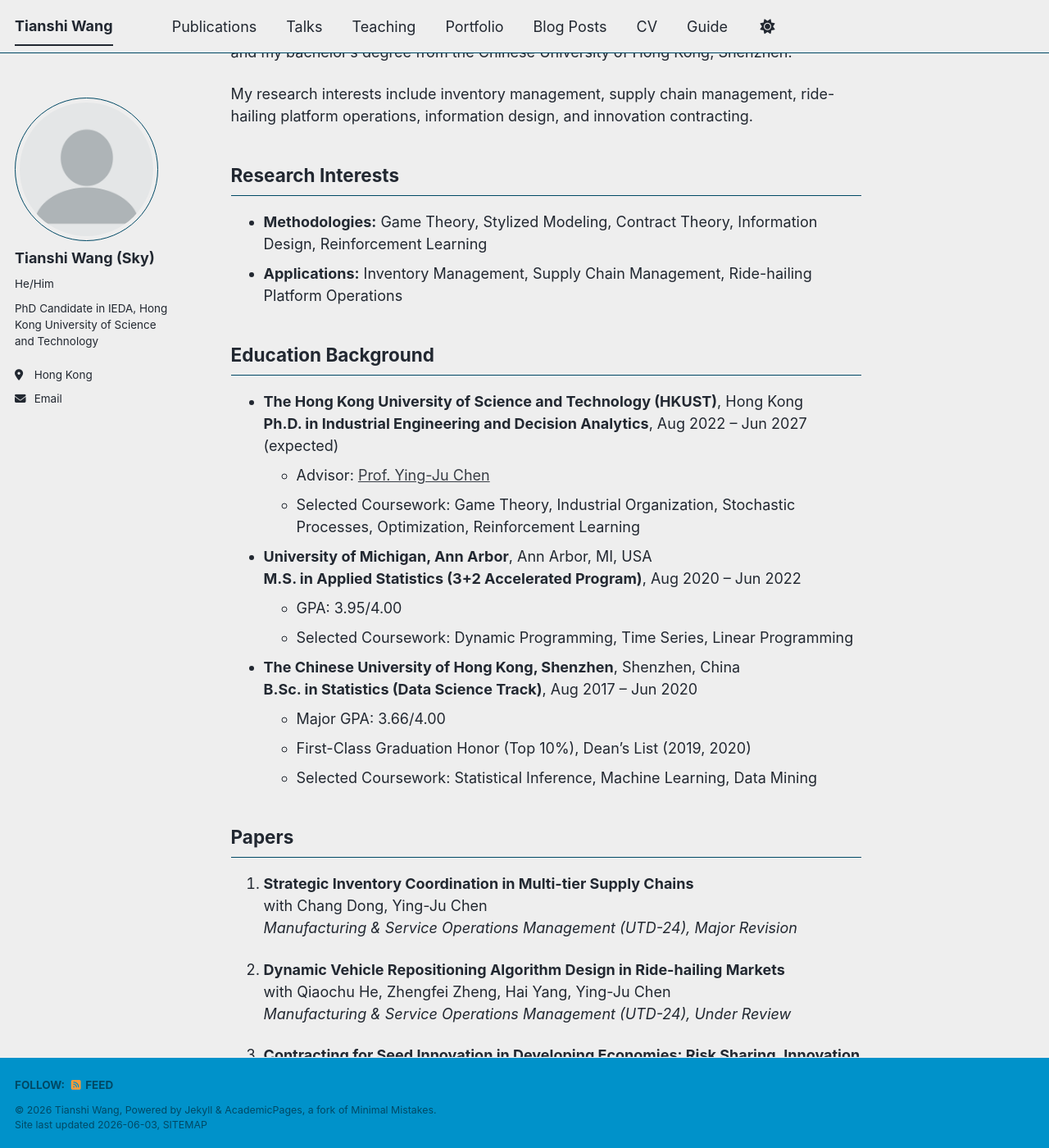
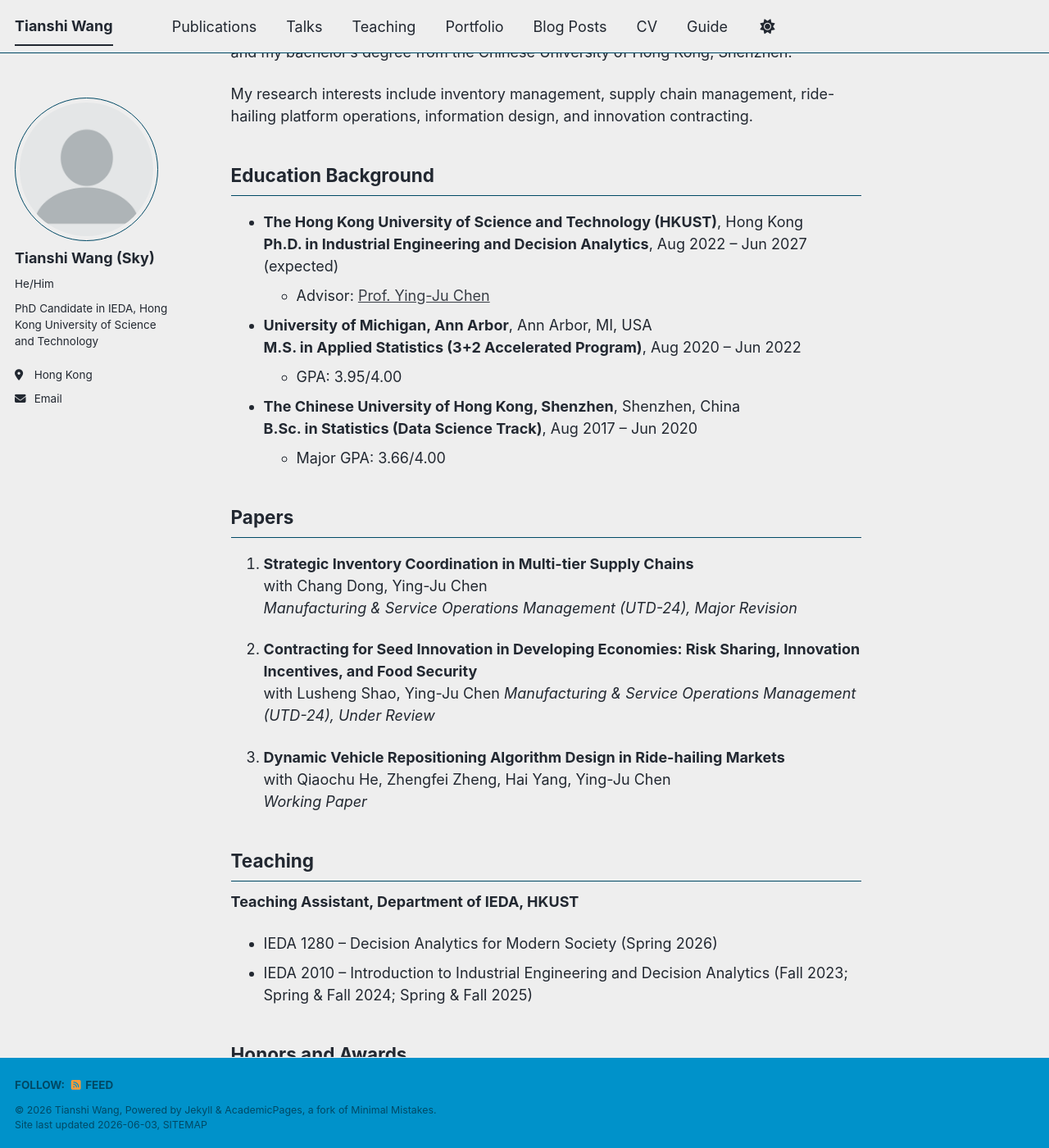
Before and after one commit to skywang1999/skywang1999.github.io, a Jekyll site: the page built from _pages/about.md, in a window 1280 px wide and 1400 px high, scrolled down 201 px. Shown: the whole window at 82% size. Built offline with Jekyll 4.4.1, drawn with Linux system fonts in a browser that asks for light colours; a script bundle is joined from its source files by our own code; library files that are not in the unit come from our copies; some of the changed text lies outside the part shown.

Commit message:
Revise research interests and paper listings
Removed and reorganized sections on research interests and papers.

```diff
--- a/_pages/about.md
+++ b/_pages/about.md
@@ -12,28 +12,19 @@ Welcome to my personal website. I am a Ph.D. candidate in Operations Management
 My research interests include inventory management, supply chain management, ride-hailing platform operations, information design, and innovation contracting.
 
 
-## Research Interests
-
-- **Methodologies:** Game Theory, Stylized Modeling, Contract Theory, Information Design, Reinforcement Learning
-- **Applications:** Inventory Management, Supply Chain Management, Ride-hailing Platform Operations
-
 ## Education Background
 
 - **The Hong Kong University of Science and Technology (HKUST)**, Hong Kong
   **Ph.D. in Industrial Engineering and Decision Analytics**, Aug 2022 – Jun 2027 (expected)
   - Advisor: [Prof. Ying-Ju Chen](https://imchen.people.ust.hk)
-  - Selected Coursework: Game Theory, Industrial Organization, Stochastic Processes, Optimization, Reinforcement Learning
 
 - **University of Michigan, Ann Arbor**, Ann Arbor, MI, USA
   **M.S. in Applied Statistics (3+2 Accelerated Program)**, Aug 2020 – Jun 2022
   - GPA: 3.95/4.00
-  - Selected Coursework: Dynamic Programming, Time Series, Linear Programming
 
 - **The Chinese University of Hong Kong, Shenzhen**, Shenzhen, China
   **B.Sc. in Statistics (Data Science Track)**, Aug 2017 – Jun 2020
   - Major GPA: 3.66/4.00
-  - First-Class Graduation Honor (Top 10%), Dean’s List (2019, 2020)
-  - Selected Coursework: Statistical Inference, Machine Learning, Data Mining
 
 ## Papers
 
@@ -41,13 +32,14 @@ My research interests include inventory management, supply chain management, rid
    with Chang Dong, Ying-Ju Chen
    *Manufacturing & Service Operations Management (UTD-24), Major Revision*
 
+3. **Contracting for Seed Innovation in Developing Economies: Risk Sharing, Innovation Incentives, and Food Security**
+   with Lusheng Shao, Ying-Ju Chen
+   *Manufacturing & Service Operations Management (UTD-24), Under Review*
+
 2. **Dynamic Vehicle Repositioning Algorithm Design in Ride-hailing Markets**
    with Qiaochu He, Zhengfei Zheng, Hai Yang, Ying-Ju Chen
-   *Manufacturing & Service Operations Management (UTD-24), Under Review*
+   *Working Paper*
 
-3. **Contracting for Seed Innovation in Developing Economies: Risk Sharing, Innovation Incentives, and Food Security**
-   with Lusheng Shao, Ying-Ju Chen
-   *Working Paper*
 
 ## Teaching
 
@@ -66,7 +58,4 @@ My research interests include inventory management, supply chain management, rid
 
 - **Programming:** Python, R, C++, SQL, LaTeX
 - **Languages:** English (fluent; TOEFL 108, GRE 324 + 4)
-
-## Leadership
-
-- Founder and Co-Chair, Statistics Alliance, CUHK-Shenzhen (5 departments, 200+ members)
+- **Leadership:** Founder and Co-Chair, Statistics Alliance, CUHK-Shenzhen (5 departments, 200+ members)
```
